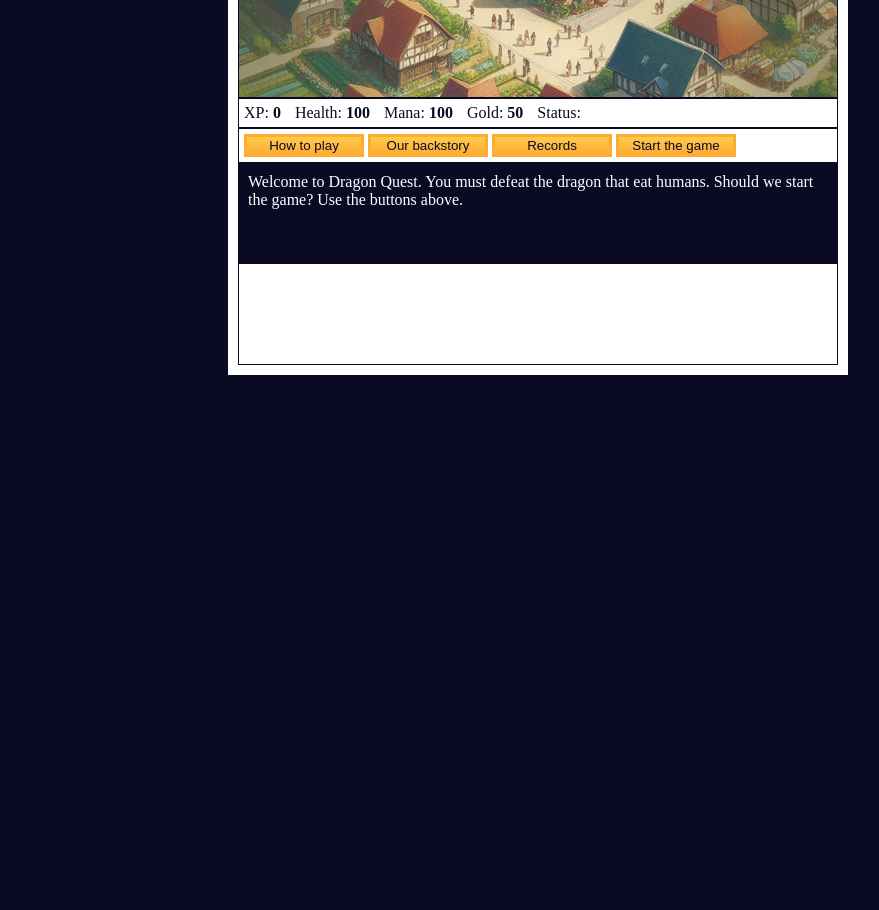
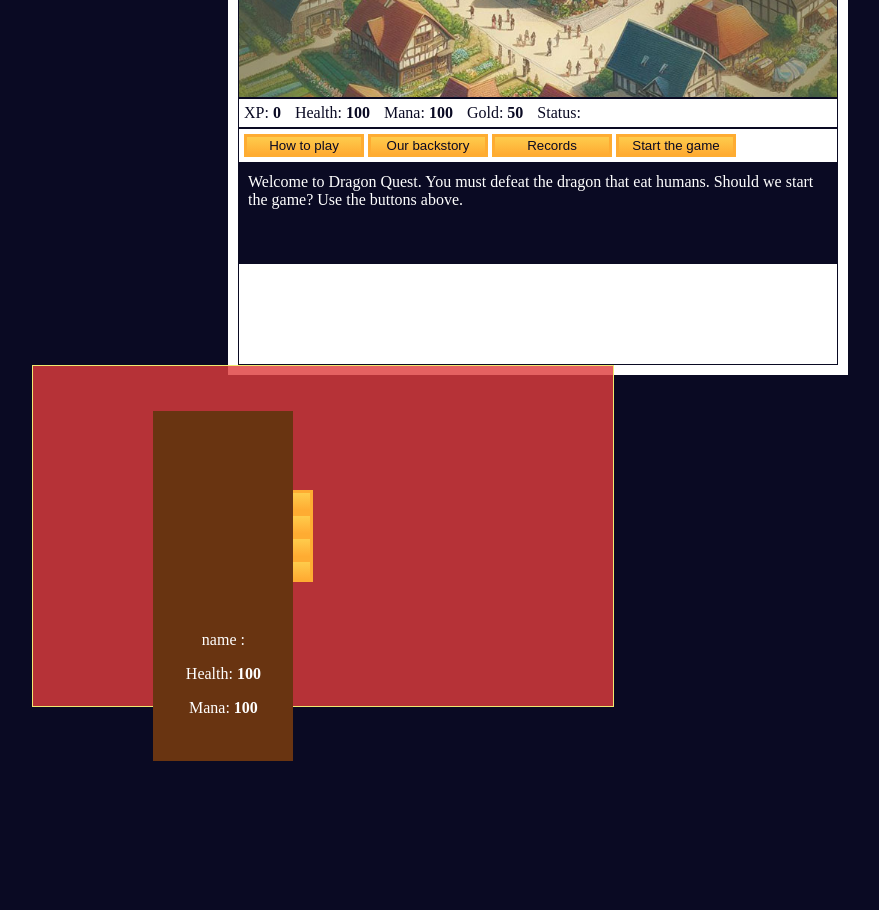
Before and after one commit to PaoloDno/RPG-game, a plain HTML site: page index.html in a window 1280 px wide. Shown: the part 373-1283 px from the top of the page, without its empty margins (102-981 px from the left). Before the commit the page ends 800 px from the top, so only its background shows below. Drawn offline with Linux system fonts and the light colour scheme.

Commit message:
Update index.html

```diff
--- a/index.html
+++ b/index.html
@@ -74,23 +74,42 @@
 
     </div>
 
+
+
     <div class="modal" id="enterCharacterName">
         <div class="modal-content1" id="chara">
             <input type="text" id="nameInput" placeholder="Whats yo name?">
             <button id="nameButton">Thats my name</button>
         </div>
     </div>
-    <div class="modal2" id="monsterfightcards">
+
+    <div class="modal2" id="fightGame">
+        <div class="modal-content2">
+            <div id="fightParty">
                 <div class="avatarFight">
-            <div id="characterFaceAvatar"></div>
-            <div>
+                    <div id="characterFaceAvatar">
+                    </div>
                     <p>name : <strong><span id="nameTextAvatar"></span></strong></p>
                     <p><span class="statAvatar">Health: <strong><span id="healthTextAvatar">100</span></strong></span></p>
                     <p><span class="statAvatar">Mana: <strong><span id="manaTextAvatar">100</span></strong></span></p>
                 </div>
+                <div class="containersForTheeCompanions">
+
                 </div>
-        <div class="modal-content2" id="monstercards">
+            </div>
+            <div id="controlsFight">
+                <button id="button9" class="inactivebutton">Fight</button>
+                <button id="button10" class="inactivebutton">Skill</button>
+                <button id="button11" class="inactivebutton">Item</button>
+                <button id="button12" class="inactivebutton">Run</button>
+            </div>
+            <div id="FightText">
+
+            </div>
+
+            <div id="monstercards">
                 <div class="containersForTheeMonsters">
+                </div>
             </div>
         </div>
     </div>
```
Lines whose indentation alone changed are shown as unchanged.
